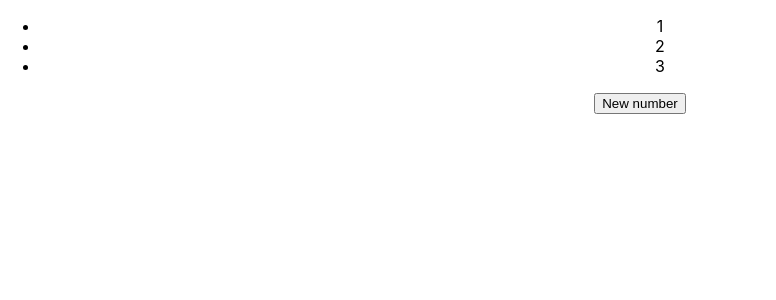
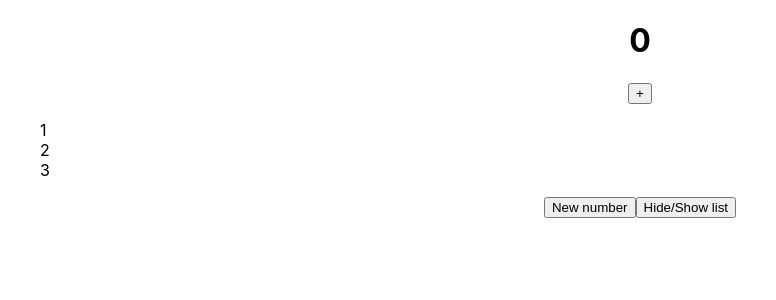
Before and after one commit to s1uns/webhooks, a React (Create React App) app: page / in a window 1280 px wide. Shown: the top 300 px of the page, without its empty margins (0-776 px from the left). Built offline with nearby package versions, Linux system fonts and the light colour scheme.

Commit message:
Learned class components lifetime methods and useEffect webhook

```diff
--- a/src/App.js
+++ b/src/App.js
@@ -4,10 +4,16 @@ import React, {useState} from 'react';
 import List from './List'
 
 function App() {
+  const [visibleList, setVisibleList] = useState(true);
+
+  const toggleList = () =>{
+    setVisibleList(visible => !visible);
+  }
 
   return (
     <div className="App">
-        <List/>
+        {visibleList && <List/>}
+        <button onClick={toggleList}>Hide/Show list</button>
     </div>
   );
 }
--- a/src/List.jsx
+++ b/src/List.jsx
@@ -1,15 +1,76 @@
-import React, {useState} from "react";
+import { React, Component, useState, useEffect } from "react";
+
+// class List extends Component {
+//     state = {
+//         numbers: [1, 2, 3],
+//     };
+
+//     addRandomNumber = () => {
+//         const randomNum = Math.round(Math.random() * 10);
+//         this.setState({
+//             numbers: [...this.state.numbers, randomNum]
+//         })
+//     };
+
+//     componentDidMount(){
+//         console.log("Component mounted")
+//     }
+
+//     componentDidUpdate(prevProps, prevState){
+//         console.log(prevProps, prevState);
+//     }
+
+//     componentWillUnmount(){
+//         console.log("Component will unmount");
+//     }
+
+//     render() {
+//         return (
+//             <>
+//                 <ul>
+//                     {this.state.numbers.map((item, index) => {
+//                         return <li key={index}>{item}</li>;
+//                     })}
+//                 </ul>
+
+//                 <button onClick={this.addRandomNumber}>New number</button>
+//             </>
+//         );
+//     }
+// }
 
 const List = () => {
     const [items, setItems] = useState([1, 2, 3]);
+    const [count, setCount] = useState(0);
 
     const addNumber = () =>{
       const randomNum = Math.round(Math.random() * 10);
       setItems([...items, randomNum]);
     }
 
+    useEffect(() => {
+        console.log('counter was updated');
+    }, [count])
+
+    useEffect(() => {
+        console.log('items list was updated');
+    }, [items])
+
+    useEffect(() => {
+        console.log('component was updated');
+    })
+
+    useEffect(() => {
+        console.log('Component did mount');
+        return () => {
+            console.log('Component did unmount');
+        }
+    }, [])
+
     return (
         <>
+        <h1>{count}</h1>
+        <button onClick={() => setCount(count + 1)}>+</button>
             <ul>
                 {items.map((item, index) => {
                     return <li key={index}>{item}</li>;
@@ -21,4 +82,4 @@ const List = () => {
     );
 }
 
-export default List
+export default List;
--- a/src/index.css
+++ b/src/index.css
@@ -11,3 +11,14 @@ code {
   font-family: source-code-pro, Menlo, Monaco, Consolas, 'Courier New',
     monospace;
 }
+
+ul {
+  list-style: none;
+}
+
+li {
+  display:flex;
+  flex-direction:column;
+  align-items: flex-start;
+  margin-right:10px;
+}
--- a/src/index.js
+++ b/src/index.js
@@ -6,9 +6,9 @@ import reportWebVitals from './reportWebVitals';
 
 const root = ReactDOM.createRoot(document.getElementById('root'));
 root.render(
-  <React.StrictMode>
+  // <React.StrictMode>
     <App />
-  </React.StrictMode>
+  // </React.StrictMode>
 );
 
 // If you want to start measuring performance in your app, pass a function
```
